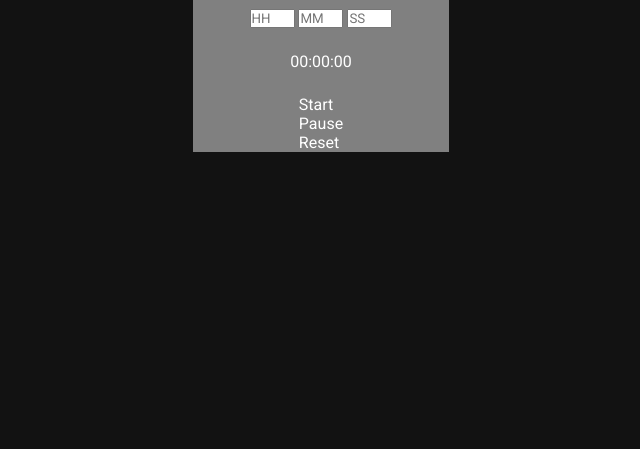
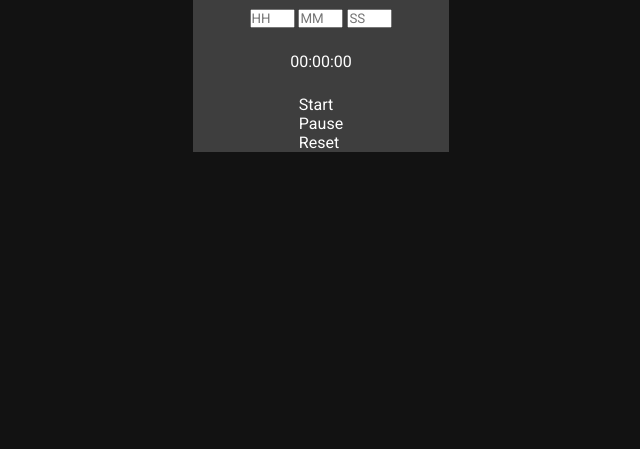
Before and after one commit to ayushporwal01/JavaScript-Mastery, a plain HTML site: page Countdown Timer/index.html in a window 1280 px wide. Shown: the part 351-800 px from the top of the page, without its empty margins (319-959 px from the left). Drawn offline with Linux system fonts and the light colour scheme.

Commit message:
Initial Commit

```diff
--- a/Countdown Timer/style.css
+++ b/Countdown Timer/style.css
@@ -19,8 +19,7 @@ body {
 .container {
   display: flex;
   flex-direction: column;
-  justify-content: center;
   align-items: center;
   gap: 1.5rem;
-  background-color: gray;
+  background-color: rgb(62, 62, 62);
 }
```
